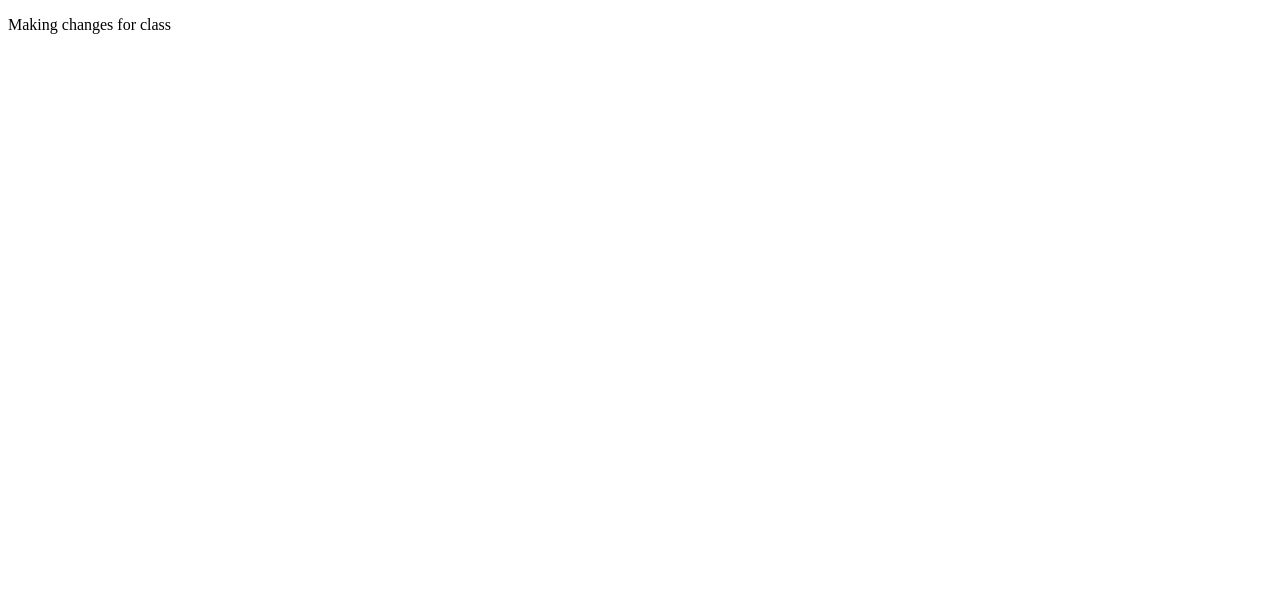
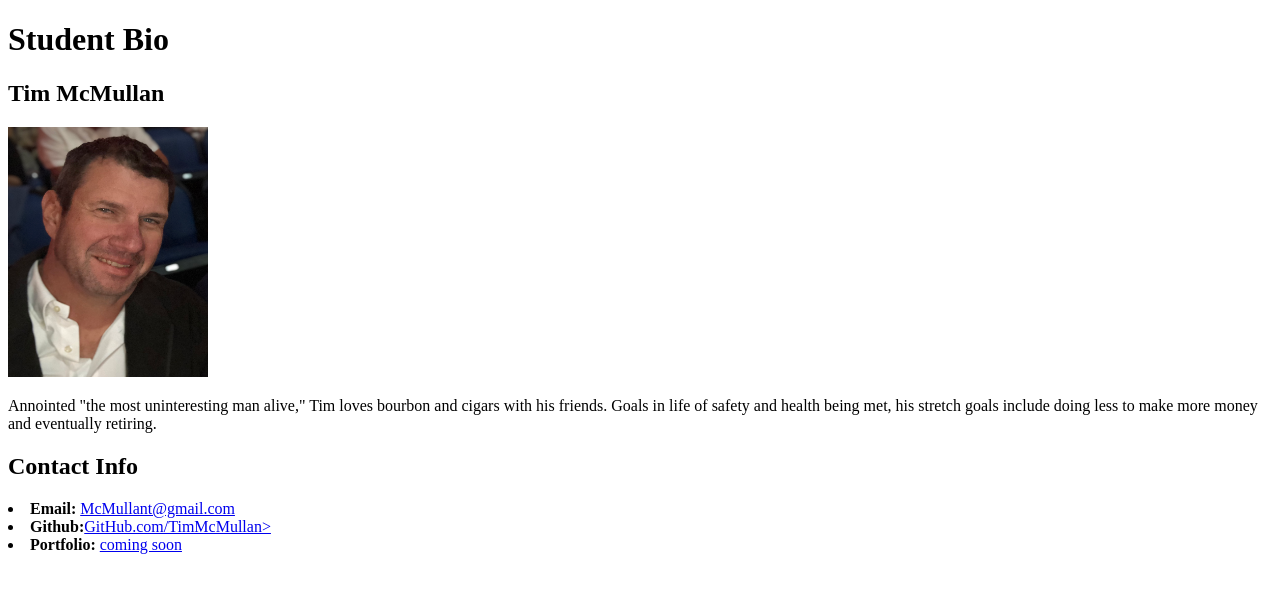
Before and after one commit to TimMcMullan/first-day-repo, a plain HTML site: page index.html in a window 1280 px wide. Drawn offline with Linux system fonts and the light colour scheme.

Commit message:
First pass at bio page

```diff
--- a/index.html
+++ b/index.html
@@ -4,9 +4,23 @@
     <meta charset="UTF-8">
     <meta http-equiv="X-UA-Compatible" content="IE=edge">
     <meta name="viewport" content="width=device-width, initial-scale=1.0">
-    <title>Document</title>
+    <title>Tim McMullan Bio</title>
 </head>
 <body>
-    <p>Making changes for class</p>
+    <h1>Student Bio</h2>
+    <h2>Tim McMullan</h2>
+
+    <!---self portrait-->
+    <img src="Tim-Portrait.jpeg" width="200" height="250" alt="photo">
+
+    <!---Nothing interesting to speak of, so this will have to do-->
+    <p>Annointed "the most uninteresting man alive," Tim loves bourbon and cigars with his friends.  Goals in life of safety and health being met, his stretch goals include doing less to make more money and eventually retiring.</p>
+
+    <!--- Now the hard part-->
+    <h2>Contact Info</h2>
+        <!---unordered list-->
+        <li><strong>Email:</strong> <a href="#">McMullant@gmail.com</a></li>
+        <li><strong>Github:</strong><a href="#">GitHub.com/TimMcMullan></a></li>
+        <li><strong>Portfolio:</strong> <a href=#>coming soon</a></li>
 </body>
 </html>
```
Also changed, not shown: Tim-Portrait.jpeg (added).
